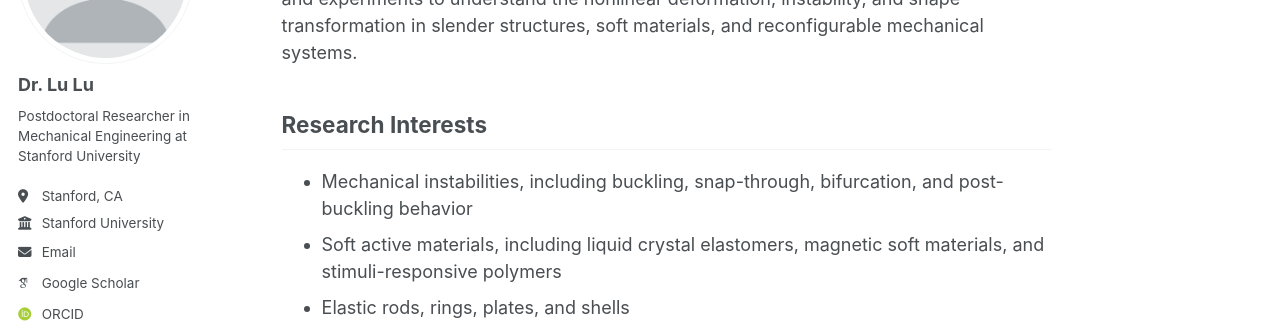
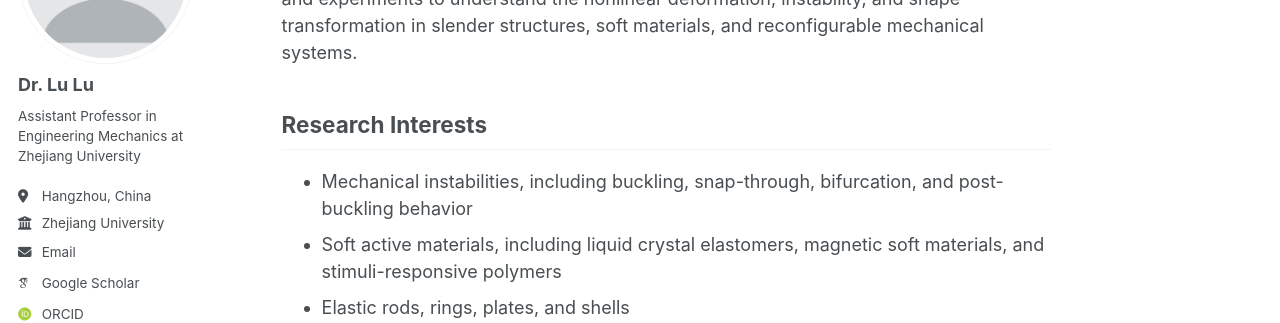
Before and after one commit to ZJU-LuLab/ZJU-LuLab.github.io, a Jekyll site: the page built from _pages/about.md, in a window 1280 px wide. Shown: the part 212-535 px from the top of the page. Built offline with Jekyll 4.4.1, drawn with Linux system fonts in a browser that asks for light colours; some web fonts are replaced; a script bundle is joined from its source files by our own code; library files that are not in the unit come from our copies.

Commit message:
Update _config.yml

```diff
--- a/_config.yml
+++ b/_config.yml
@@ -26,9 +26,9 @@ author:
   avatar           : "profile.png"
   name             : "Dr. Lu Lu"
   pronouns         : # example: "she/her"
-  bio              : "Postdoctoral Researcher in Mechanical Engineering at Stanford University"
-  location         : "Stanford, CA"
-  employer         : "Stanford University"
+  bio              : "Assistant Professor in Engineering Mechanics at Zhejiang University"
+  location         : "Hangzhou, China"
+  employer         : "Zhejiang University"
   uri              : # URL
   email            : "lulu2@stanford.edu"
 
```
